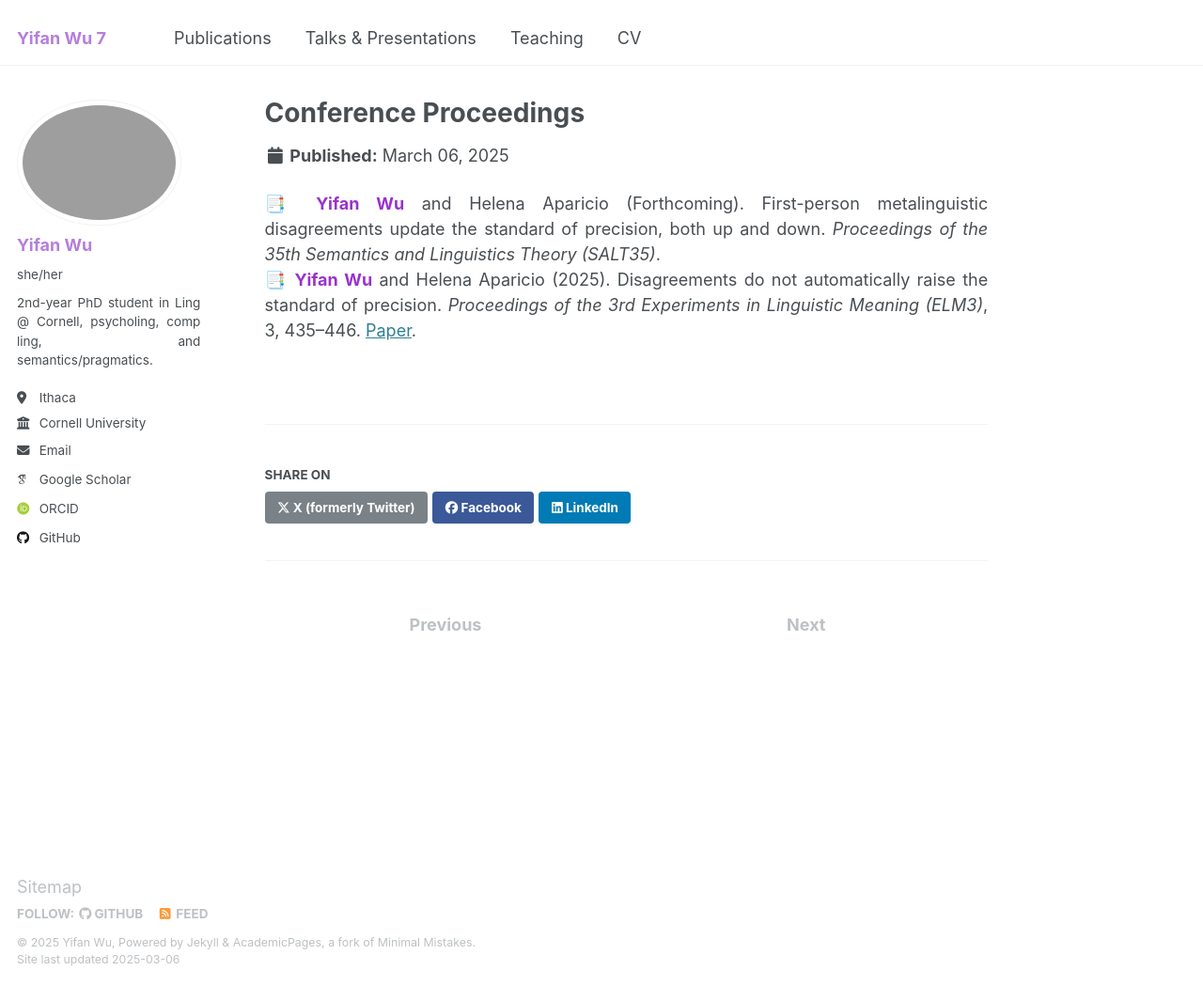
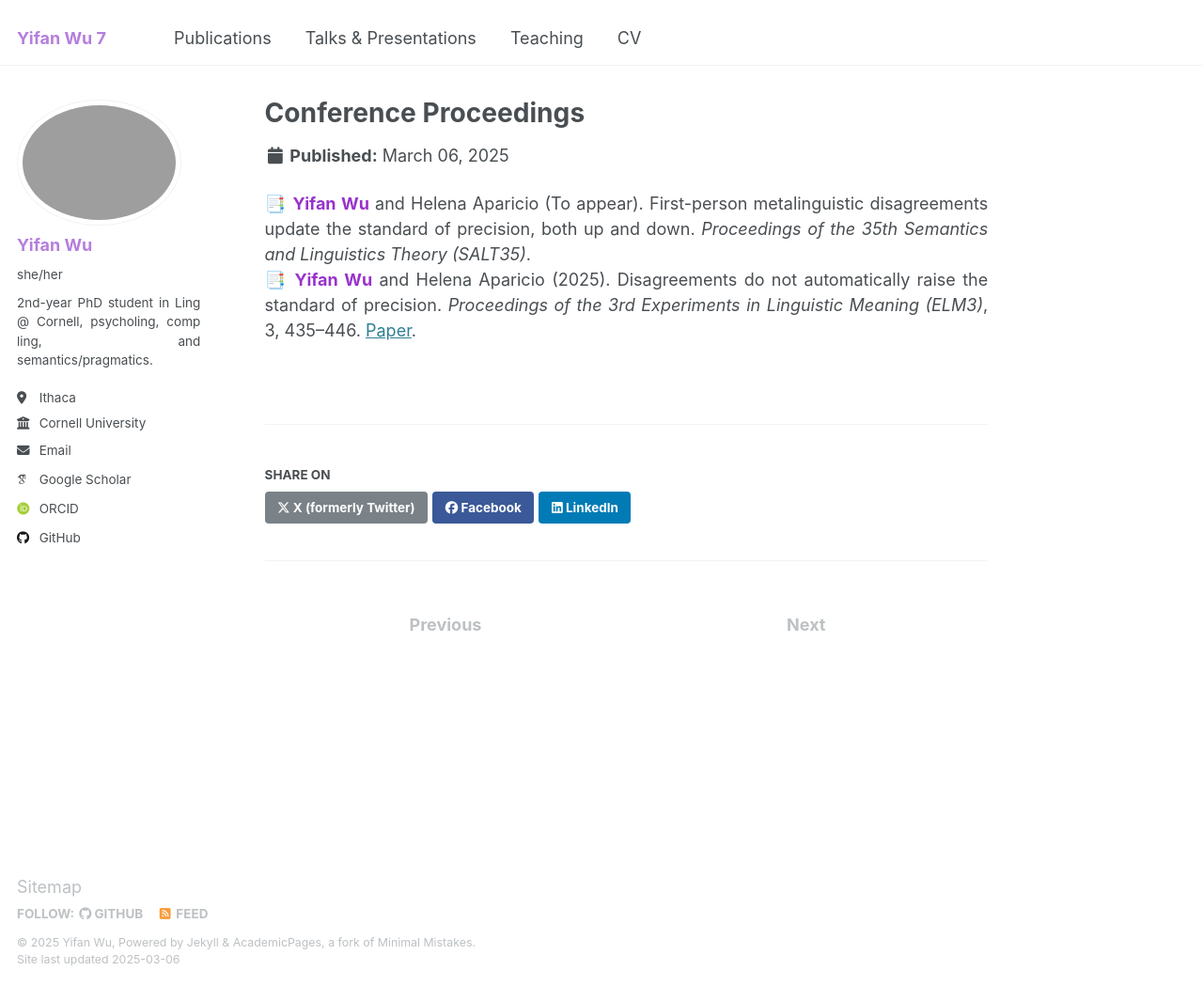
Before and after one commit to lynn-yifanwu-ling/lynn-yifanwu-ling.github.io, a Jekyll site: the page built from _publications/2_conference proceedings.md, in a window 1280 px wide and 1049 px high. Shown: the whole window at 94% size. Built offline with Jekyll 4.4.1, drawn with Linux system fonts in a browser that asks for light colours; emoji names are drawn with the system emoji font; some web fonts are replaced.

Commit message:
Update 2_conference proceedings.md

```diff
--- a/_publications/2_conference proceedings.md
+++ b/_publications/2_conference proceedings.md
@@ -5,5 +5,5 @@ permalink: /publications/conference_proceedings
 type: "Publication"
 ---
 
-:bookmark_tabs: **<span style="color: #9932CC;">Yifan Wu</span>** and Helena Aparicio (Forthcoming). First-person metalinguistic disagreements update the standard of precision, both up and down. *Proceedings of the 35th Semantics and Linguistics Theory (SALT35)*. <br>
+:bookmark_tabs: **<span style="color: #9932CC;">Yifan Wu</span>** and Helena Aparicio (To appear). First-person metalinguistic disagreements update the standard of precision, both up and down. *Proceedings of the 35th Semantics and Linguistics Theory (SALT35)*. <br>
 :bookmark_tabs: **<span style="color: #9932CC;">Yifan Wu</span>** and Helena Aparicio (2025). Disagreements do not automatically raise the standard of precision. *Proceedings of the 3rd Experiments in Linguistic Meaning (ELM3)*, 3, 435--446. [Paper](https://doi.org/10.3765/elm.3.5835).
```
